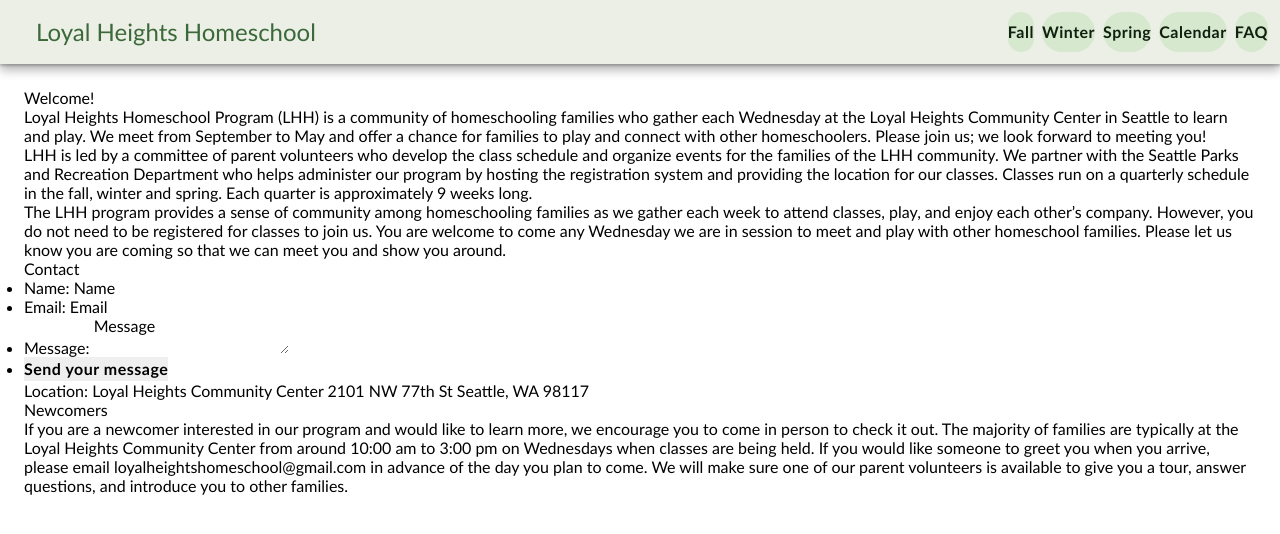
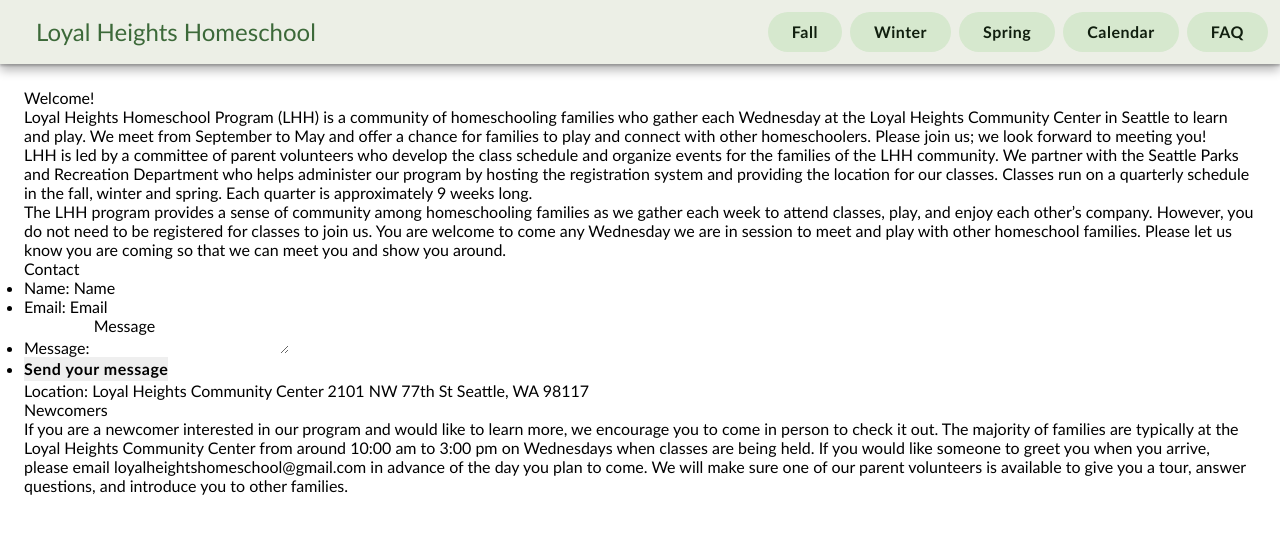
Before and after one commit to loyalheightshomeschool/loyalheightshomeschool.github.io, a Jekyll site: the page built from index.md, in a window 1280 px wide. Shown: the top 534 px of the page. Built offline with Jekyll 4.4.1, drawn with Linux system fonts in a browser that asks for light colours.

Commit message:
Update default.html

```diff
--- a/_layouts/default.html
+++ b/_layouts/default.html
@@ -10,11 +10,11 @@
     <div class="app-bar top small">
       <a class="home-link" href=""><svg class="leading-icon"></svg><h1 class="headline">{{ site.title }}</h1></a>
       <nav>
-        <a href="/quarters/2024-fall.html" class="button common filled-tonal">Fall</a>
-        <a href="/quarters/2025-winter.html" class="button common filled-tonal">Winter</a>
-        <a href="/quarters/2025-spring.html" class="button common filled-tonal">Spring</a>
-        <a href="/calendar.html" class="button common filled-tonal">Calendar</a>
-        <a href="/faq.html" class="button common filled-tonal">FAQ</a>
+        <a href="/quarters/2024-fall.html" class="button common filled-tonal no-icon">Fall</a>
+        <a href="/quarters/2025-winter.html" class="button common filled-tonal no-icon">Winter</a>
+        <a href="/quarters/2025-spring.html" class="button common filled-tonal no-icon">Spring</a>
+        <a href="/calendar.html" class="button common filled-tonal no-icon">Calendar</a>
+        <a href="/faq.html" class="button common filled-tonal no-icon">FAQ</a>
       </nav>
     </div>
     <div class="content">
```
